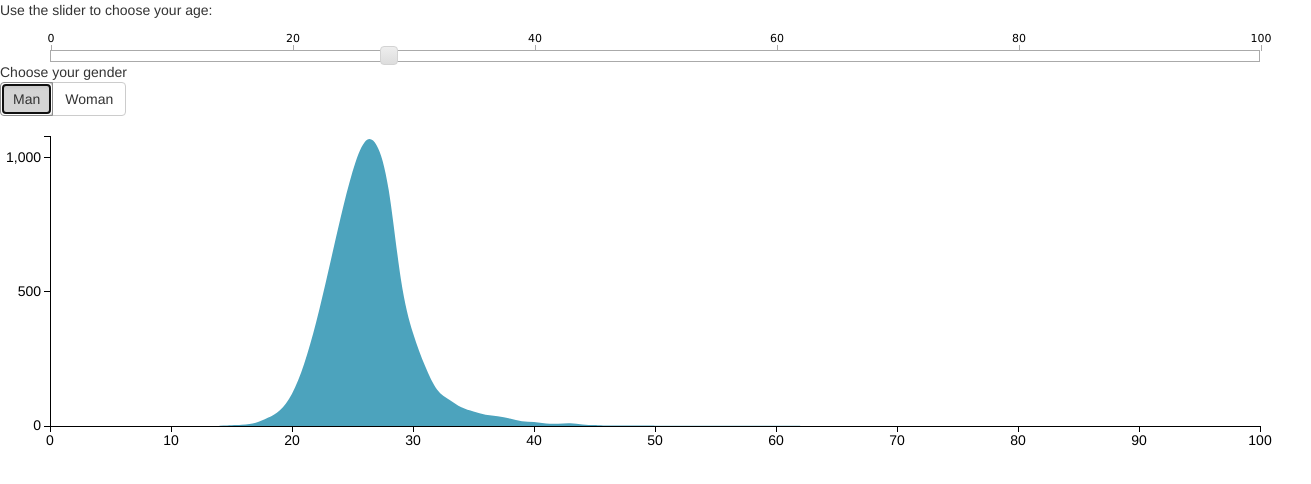
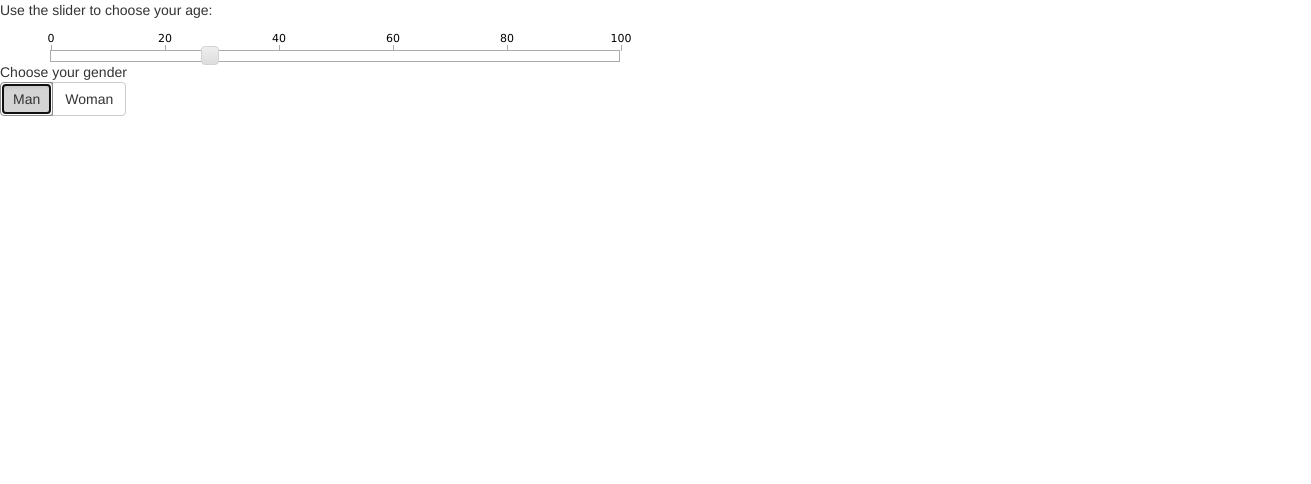
Before and after one commit to Code4SA/Valentines-Day-2015, a plain HTML site: page alternative/index.html in a window 1280 px wide. Shown: the whole page, 1311 px wide, since content can reach past the window. Drawn offline with nearby package versions, Linux system fonts and the light colour scheme.

Commit message:
Minor fixes

```diff
--- a/alternative/area.css
+++ b/alternative/area.css
@@ -4,8 +4,12 @@ body {
   position: relative;
 }
 
+#container {
+    width: 50%;
+}
+
 #graph {
-    width: 100%;
+    display: none;
 }
 
 #area .axis path, #area .axis line {
@@ -17,6 +21,7 @@ body {
 .area {
     fill: #4ca3bd;
     width: 100%;
+    display: none;
 }
 
 #slider1 {
--- a/alternative/area.js
+++ b/alternative/area.js
@@ -48,7 +48,7 @@ d3.csv("data.csv", function(data) {
     genderdata = new GenderData(data);
 
     var container = d3.select("svg#area")
-    var container_width = parseInt(d3.select("#graph").style("width"))
+    var container_width = parseInt(d3.select("#container").style("width"))
     var gender = "male";
     var age = 28;
     var transition_duration = 50;
@@ -163,12 +163,12 @@ d3.csv("data.csv", function(data) {
         var options = count < 100 ? "limited" : "endless";
         var str = "";
         if (age < 20 && count < 10) {
-            str = "We don't want to be judgemental but ren't you a little young to get married?";
+            str = "We don't want to be judgemental but aren't you a little young to get married?";
         } else {
             str = String.format("As a {0} year old {1} your options are {2}.", age, gender_en.singular, options)
         }
 
-        str += String.format(" {0} {1} married in 2014.", fmt(count), gender_en.plural);
+        str += String.format(" {0} {1} of your age married in 2014.", fmt(count), gender_en.plural);
         msg.text(str)
     }
 })
--- a/alternative/index.html
+++ b/alternative/index.html
@@ -10,7 +10,7 @@
         <script src="d3.slider.js"></script>
     </head>
     <body>
-        <div id="graph">
+        <div id="container">
             <div id="slider-text">Use the slider to choose your age: <span id="text"></span></div>
             <div id="slider1"></div>
             <div>Choose your gender</div>
@@ -18,7 +18,7 @@
                 <button type="button" class="btn btn-default active" autofocus="true" id="male">Man</button>
                 <button type="button" class="btn btn-default" id="female">Woman</button>
             </div>
-            <div>
+            <div id="graph">
                 <svg id="area" />
             </div>
         </div>
```
